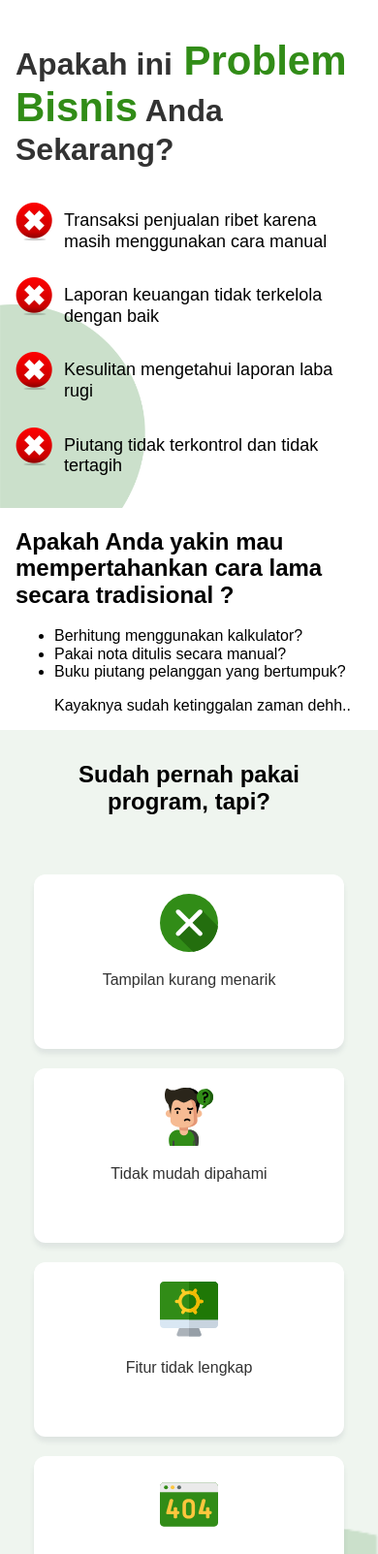
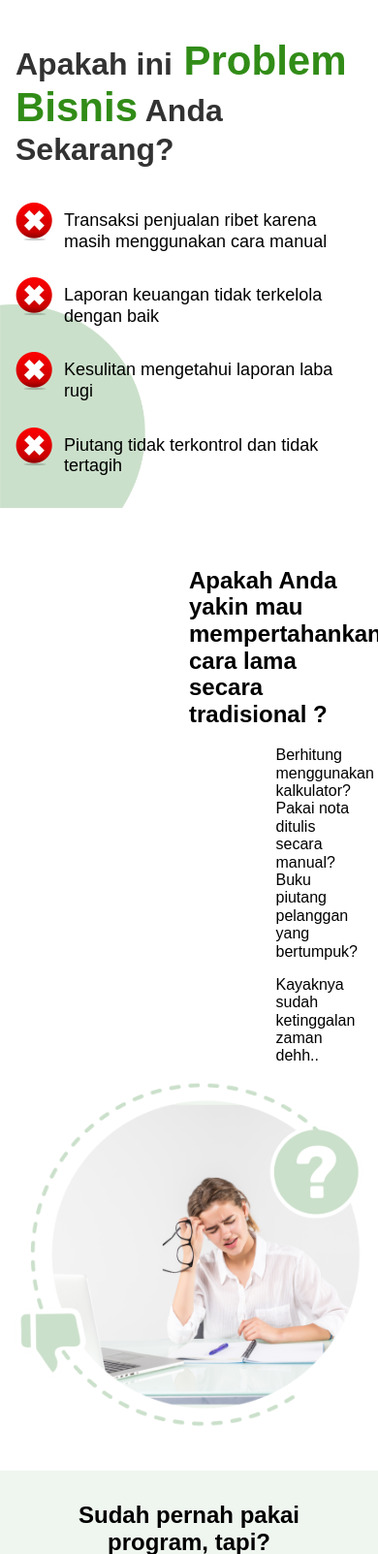
Before and after one commit to dendidb/lp-kasir, a PHP site: page / in a window 390 px wide. Shown: the part 613-2216 px from the top of the page at 97% size. Run offline with PHP 8.4, Linux system fonts and the light colour scheme.

Commit message:
js vractice card

```diff
--- a/assets/css/style.css
+++ b/assets/css/style.css
@@ -315,6 +315,32 @@ body {
 
 /* /problem area */
 
+/* question area */
+
+.question-area {
+  padding: 40px 0;
+}
+
+.question-area .container::after {
+  content: '';
+  display: table;
+  clear: both;
+}
+
+.question-text {
+  float: right;
+  width: 50%;
+}
+
+.question-list {
+  float: right;
+  width: 50%;
+  list-style: none;
+  padding: 0;
+  margin: 0;
+}
+
+/* /question area */
 
 /* solution area */
 .solution-area {
@@ -425,14 +451,12 @@ body {
 
 .top-feature-list::before {
   content: url(../img/icons/cross_Images/checklist.png);
-  width: 5px;
-  height: 5px;
 }
 
 .top-feature-list span {
   position: absolute;
   top: 6px;
-  left: 60px;
+  left: 65px;
 }
 /* /top feature area */
 
@@ -698,6 +722,7 @@ body {
 }
 
 .testimonials-title {
+  margin: 0 0 20px;
   font-size: 42px;
   font-weight: 600;
   text-align: center;
--- a/index.html
+++ b/index.html
@@ -57,6 +57,9 @@
           <li>Buku piutang pelanggan yang bertumpuk?</li>
           <p>Kayaknya sudah ketinggalan zaman dehh..</p>
         </ul>
+      </div>
+      <div class="question-img">
+        <img src="assets/img/question/question.png" alt="Question"/>
       </div>
     </div>
   </div>
@@ -217,8 +220,8 @@
         <div class="main-sale-area">
           <h3 class="main-title" data-aos="fade-up" data-aos-delay="700">Diskon</h3>
           <h2 class="main-subtitle" data-aos="zoom-out" data-aos-delay="700">40%</h2>
-          <p class="price" data-aos="fade-down" data-aos-delay="200"><del>Rp2.600.000.00-,</del></p>
-          <p class="discount" data-aos="fade-down" data-aos-delay="200">Rp1.650.000.00-,</p>
+          <p class="price" data-aos="fade-down" data-aos-delay="200"><del>Rp 2.600.000.00-,</del></p>
+          <p class="discount" data-aos="fade-down" data-aos-delay="200">Rp 1.650.000.00-,</p>
           <p class="limited" data-aos="zoom-out-right">** promo terbatas</p>
         </div>
         <div class="desc-sale-area">
@@ -285,6 +288,14 @@
     </div>
     <!-- /testimonials area -->
 
+    <!-- benefits area -->
+    <div class="benefits-area">
+      <div class="container">
+
+      </div>
+    </div>
+    <!-- /benefits area -->
+
     <!-- footer area  -->
     <div class="footer-area">
       <div class="container">
@@ -292,17 +303,16 @@
           <div class="footer-nav">
             <h3>Ikuti Kami</h3>
             <ul class="footer-social">
-              <li class="footer-list" data-aos="fade-down" data-aos-delay="200"><a href="https://www.facebook.com/dendibudiansyah15/" class="fab fa-facebook"></a></li>
+              <li class="footer-list" data-aos="fade-down" data-aos-delay="200"><a href="https://www.facebook.com/yudhi.heriyadi.52" class="fab fa-facebook"></a></li>
               <li class="footer-list" data-aos="fade-down" data-aos-delay="400"><a href="https://www.instagram.com/rzfsoftware/?hl=id" class="fab fa-instagram"></a></li>
-              <li class="footer-list" data-aos="fade-down" data-aos-delay="600"><a href="https://api.whatsapp.com/send?phone=6285721557240&text=Halo%20Dendi%20Budiansyah" class="fab fa-whatsapp"></a></li>
+              <li class="footer-list" data-aos="fade-down" data-aos-delay="600"><a href="https://api.whatsapp.com/send?phone=085864772039&text=Halo%20RZF%20Software,%20Saya%20ingin%20promo%20Aplikasi%20Kasirnya" class="fab fa-whatsapp"></a></li>
               <li class="footer-list" data-aos="fade-down" data-aos-delay="800"><a href="https://www.youtube.com/channel/UCRv56scUFv02j9Mt3-jZFJA" class="fab fa-youtube"></a></li>
             </ul>
           </div>
-          <p class="copyright" data-aos="fade-down" data-aos-delay="1400">&copy; 2021 RZF Software All Rights Reserved</p>
+          <p class="copyright" data-aos="fade-down" data-aos-delay="1400">&copy; 2021 RZF Software. All Rights Reserved</p>
         </div>
       </div>
     </div>
-
     <!-- /footer area  -->
 
     <script src="assets/js/jquery-2.2.4.min.js"></script>
```
Also changed, not shown: assets/css/responsive.css (+53 -3 lines), assets/img/problem/problem.png, assets/img/question/question.png (added).
